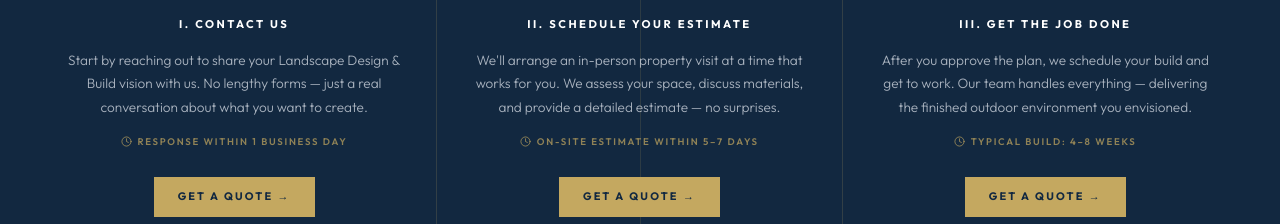
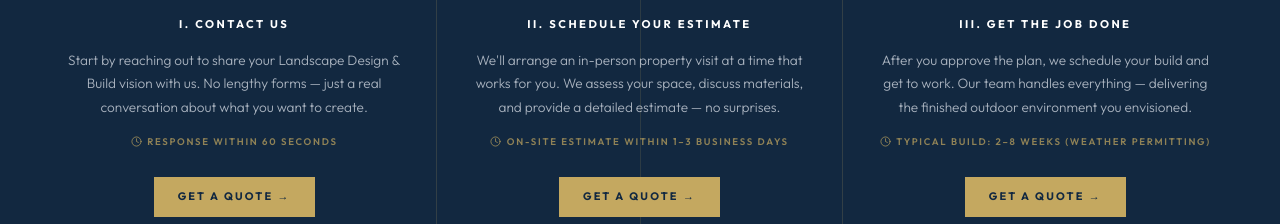
Before and after one commit to NomadResults/super-duper-coastal, a React (Vite) app: page / in a window 1280 px wide. Shown: the part 4720-4944 px from the top of the page. Built offline with nearby package versions, Linux system fonts and the light colour scheme; no server answers.

Commit message:
Update process timelines: 60s response, 1-3 day estimate, 2-8 week build

```diff
--- a/src/components/Process.jsx
+++ b/src/components/Process.jsx
@@ -9,7 +9,7 @@ const STEPS = [
         Icon: MessageSquare,
         title: 'Contact Us',
         desc: "Start by reaching out to share your Landscape Design & Build vision with us. No lengthy forms — just a real conversation about what you want to create.",
-        timeline: 'Response within 1 business day',
+        timeline: 'Response within 60 seconds',
         cta: 'Get A Quote',
         href: '/#contact',
     },
@@ -18,7 +18,7 @@ const STEPS = [
         Icon: CalendarCheck,
         title: 'Schedule Your Estimate',
         desc: "We'll arrange an in-person property visit at a time that works for you. We assess your space, discuss materials, and provide a detailed estimate — no surprises.",
-        timeline: 'On-site estimate within 5–7 days',
+        timeline: 'On-site estimate within 1–3 business days',
         cta: 'Get A Quote',
         href: '/#contact',
     },
@@ -27,7 +27,7 @@ const STEPS = [
         Icon: HardHat,
         title: 'Get The Job Done',
         desc: "After you approve the plan, we schedule your build and get to work. Our team handles everything — delivering the finished outdoor environment you envisioned.",
-        timeline: 'Typical build: 4–8 weeks',
+        timeline: 'Typical build: 2–8 weeks (weather permitting)',
         cta: 'Get A Quote',
         href: '/#contact',
     },
```
